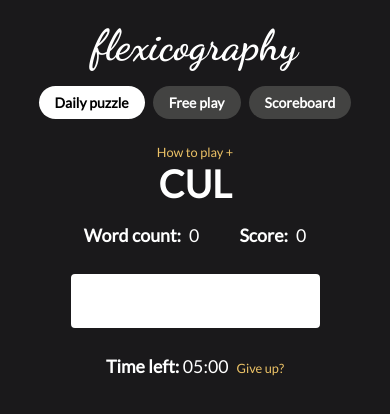
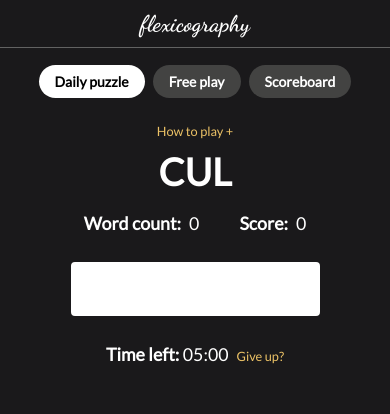
Before and after one commit to yunashin/flexicography, a React (Create React App) app: page / in a window 390 px wide. Shown: the top 414 px of the page. Built offline with nearby package versions, Linux system fonts and the light colour scheme.

Commit message:
fixed header

```diff
--- a/src/App.css
+++ b/src/App.css
@@ -6,27 +6,32 @@
 
 .app-header {
   background-color: var(--BACKGROUND);
-  min-height: 10vh;
+  min-height: 0.5vh;
   display: flex;
   flex-direction: column;
   align-items: center;
   font-family: "Dancing Script", cursive;
-  font-size: calc(60px + 2vmin);
-  padding: 30px 0px 10px;
+  font-size: var(--BODY_FONT_SIZE);
+  padding: 20px 0px;
   color: var(--BODY_FONT_COLOR);
+  border-bottom: 2px solid rgb(98, 98, 98);
+  position: fixed;
+  top: 0;
+  width: 100%;
+  z-index: 1;
 }
 
 @media (max-width: 600px) {
   .app-header {
     background-color: var(--BACKGROUND);
-    min-height: 5vh;
+    min-height: 0.5vh;
     display: flex;
     flex-direction: column;
     align-items: center;
-    font-family: "Dancing Script", cursive;
-    font-size: calc(35px + 2vmin);
-    padding: 20px 0px 10px;
+    font-size: calc(15px + 2vmin);
+    padding: 10px 0px;
     color: var(--BODY_FONT_COLOR);
+    border-bottom: 1px solid rgb(98, 98, 98);
   }
 }
 
@@ -51,6 +56,8 @@
   font-size: var(--BODY_FONT_SIZE);
   color: var(--BODY_FONT_COLOR);
   overflow-y: scroll;
+  position: relative;
+  margin-top: 100px;
 }
 
 @media (max-width: 600px) {
@@ -63,6 +70,7 @@
     justify-content: center;
     font-size: var(--BODY_FONT_SIZE);
     color: var(--BODY_FONT_COLOR);
+    margin-top: 60px;
   }
 }
 
--- a/src/ts/components/HowToPlay.tsx
+++ b/src/ts/components/HowToPlay.tsx
@@ -8,7 +8,7 @@ const HowToPlay = () => {
     <>
       <div>
         <button
-          className="button-link"
+          className="button-link bottom-space"
           onClick={() => {
             setShowInstructions(!showInstructions);
             if ($("#instructions").css("display") === "none") {
```
